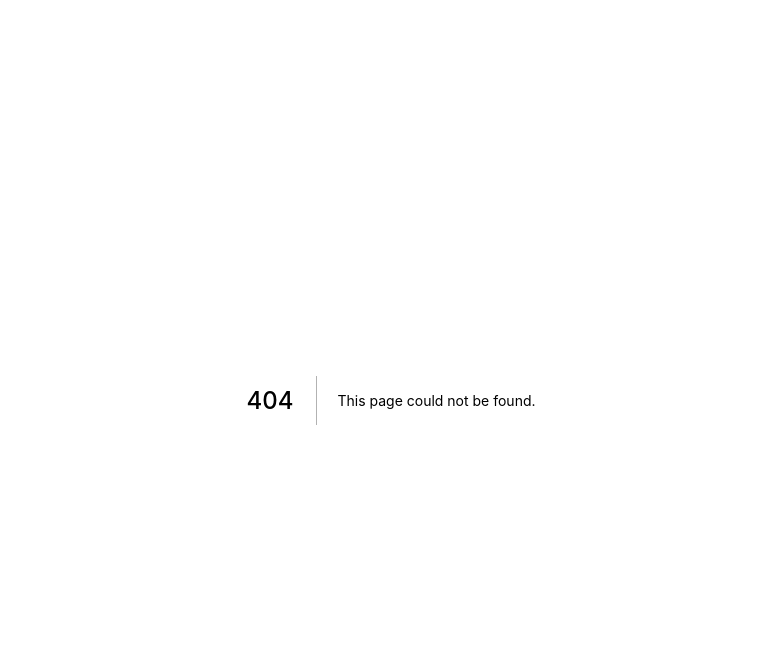
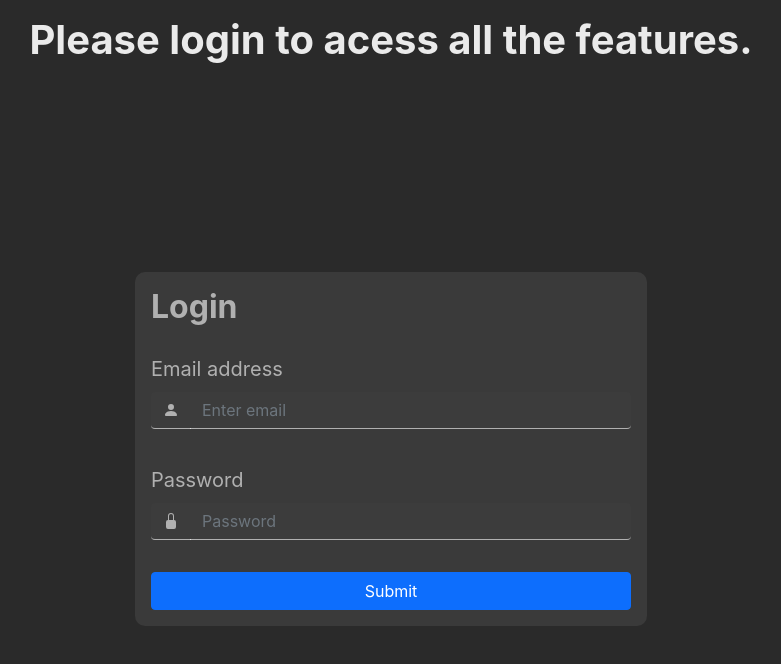
Before and after one commit to insper-tecnologias-web/projeto-3-crypto-watcher-front, a Next.js app: page /login in a window 1280 px wide. Before the commit this address had no page. Shown: the top 664 px of the page, without its empty margins (249-1030 px from the left). Built offline with nearby package versions, Linux system fonts and the light colour scheme.

Commit message:
Starting the login page

```diff
--- /dev/null
+++ b/pages/login/index.js
@@ -0,0 +1,46 @@
+import styles from '../../styles/LoginPage.module.css';
+import Button from 'react-bootstrap/Button';
+import Form from 'react-bootstrap/Form';
+import InputGroup from 'react-bootstrap/InputGroup';
+
+export default function Login() {
+    return (
+        <div className={styles.container}>
+            <h1 style={{ fontWeight: 'bold', marginTop: '1rem', color: 'rgba(255, 255, 255, 0.9)' }}>
+                Please login to acess all the features.
+            </h1>
+            <div className={styles.formPaper}>
+                <h2 style={{ fontWeight: 'bold' }}>Login</h2>
+                <Form className={styles.formContainer}>
+                    <Form.Group className={`mb-3 ${styles.formGroup}`} controlId="formBasicEmail">
+                        <Form.Label>
+                            Email address
+                        </Form.Label>
+                        <InputGroup>
+                            <InputGroup.Text className={styles.iconContainer} id="basic-addon1">
+                                <svg style={{ color: 'rgba(255, 255, 255, 0.6)' }} xmlns="http://www.w3.org/2000/svg" width="16" height="16" fill="currentColor" class="bi bi-person-fill" viewBox="0 0 16 16">
+                                    <path d="M3 14s-1 0-1-1 1-4 6-4 6 3 6 4-1 1-1 1H3zm5-6a3 3 0 1 0 0-6 3 3 0 0 0 0 6z" />
+                                </svg>
+                            </InputGroup.Text>
+                            <Form.Control className={styles.inputStyle} type="email" placeholder="Enter email" />
+                        </InputGroup>
+                    </Form.Group>
+                    <Form.Group className={`mb-3 ${styles.formGroup}`} controlId="formBasicPassword">
+                        <Form.Label>Password</Form.Label>
+                        <InputGroup>
+                            <InputGroup.Text className={styles.iconContainer} id="basic-addon1">
+                                <svg style={{ color: 'rgba(255, 255, 255, 0.6)' }} xmlns="http://www.w3.org/2000/svg" width="16" height="16" fill="currentColor" class="bi bi-lock-fill" viewBox="0 0 16 16">
+                                    <path d="M8 1a2 2 0 0 1 2 2v4H6V3a2 2 0 0 1 2-2zm3 6V3a3 3 0 0 0-6 0v4a2 2 0 0 0-2 2v5a2 2 0 0 0 2 2h6a2 2 0 0 0 2-2V9a2 2 0 0 0-2-2z" />
+                                </svg>
+                            </InputGroup.Text>
+                            <Form.Control className={styles.inputStyle} type="password" placeholder="Password" />
+                        </InputGroup>
+                    </Form.Group>
+                    <Button style={{ marginTop: '1rem' }} variant="primary" type="submit">
+                        Submit
+                    </Button>
+                </Form>
+            </div>
+        </div >
+    );
+}
--- /dev/null
+++ b/styles/LoginPage.module.css
@@ -0,0 +1,45 @@
+.formPaper {
+    background-color: rgb(58, 58, 58, 1);
+    border-radius: 10px;
+    width: 40%;
+    padding: 1rem;
+    margin-top: 25vh;
+    color: var(--medium-emphasis);
+    font-size: 1.25rem;
+}
+
+.formContainer {
+    display: flex;
+    flex-direction: column;
+}
+
+.formGroup {
+    margin-top: 1.25rem;
+}
+
+.container {
+    height: 100vh;
+    display: flex;
+    flex-direction: column;
+    align-items: center;
+}
+
+.inputStyle {
+    background-color: rgb(60, 60, 60, 1);
+    color: white;
+    border: none;
+    border-bottom: 1px solid var(--medium-emphasis);
+}
+
+.inputStyle:focus {
+    background-color: rgb(58, 58, 58, 1);
+    caret-color: white;
+    color: var(--medium-emphasis);
+}
+
+.iconContainer {
+    background: none;
+    background-color: rgb(60, 60, 60, 1);
+    border: none;
+    border-bottom: 1px solid var(--medium-emphasis);
+}
--- a/styles/globals.css
+++ b/styles/globals.css
@@ -1,3 +1,7 @@
+:root {
+  --medium-emphasis: rgba(255, 255, 255, 0.6);
+}
+
 html,
 body {
   padding: 0;
```
